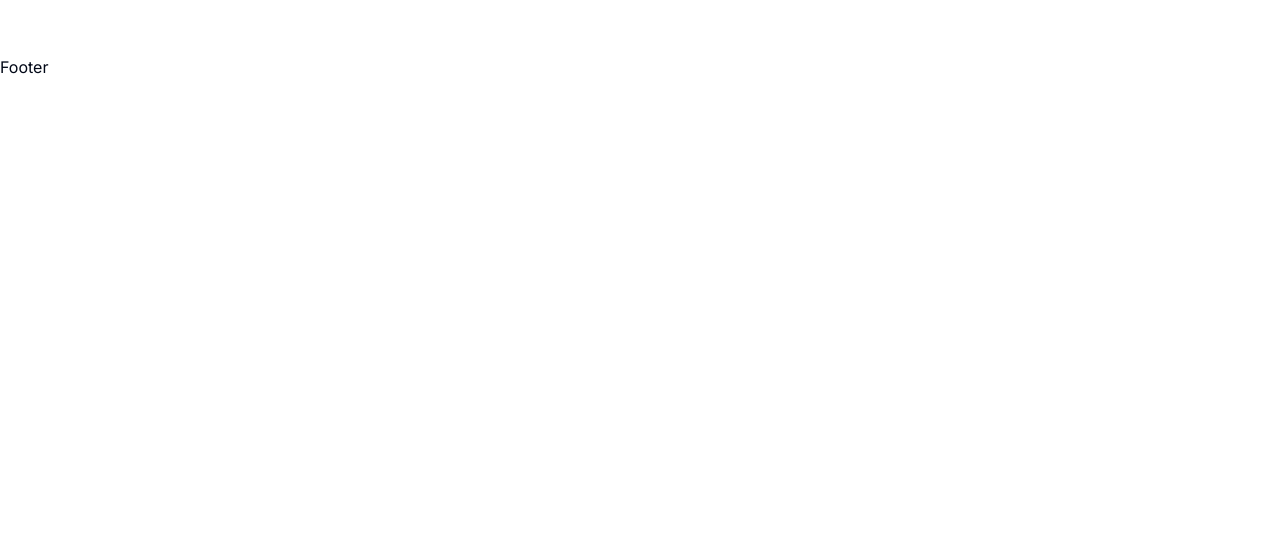
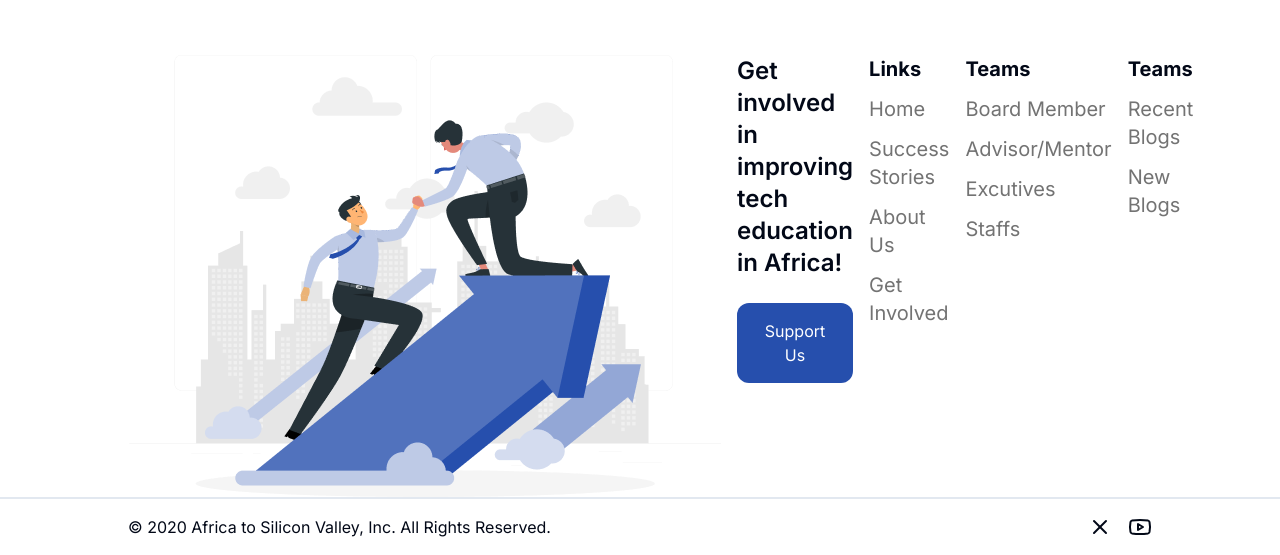
Before and after one commit to kiyakebe/blog-ui-nextjs, a Next.js app: page / in a window 1280 px wide. Shown: the part 825-1380 px from the top of the page. Before the commit the page ends 904 px from the top, so only its background shows below. Built offline with nearby package versions, Linux system fonts and the light colour scheme.

Commit message:
finished: footer

```diff
--- /dev/null
+++ b/src/components/common/footer/Blogs.tsx
@@ -0,0 +1,18 @@
+import React from "react";
+
+const blogs: string[] = ["Recent Blogs", "New Blogs"];
+
+const Blogs = () => {
+  return (
+    <div>
+      <h3 className="font-bold text-xl">Teams</h3>
+      {blogs.map((blog) => (
+        <p className="text-textcolor text-xl my-3" key={blog}>
+          {blog}
+        </p>
+      ))}
+    </div>
+  );
+};
+
+export default Blogs;
--- /dev/null
+++ b/src/components/common/footer/CopyRight.tsx
@@ -0,0 +1,16 @@
+import { X, Youtube } from "lucide-react"
+
+const CopyRight = () => {
+  return (
+    <div className="flex justify-between border-t-2 py-4 md:px-16 lg:px-32">
+        <p> &copy; 2020 Africa to Silicon Valley, Inc. All Rights Reserved. </p>
+        <div className="flex space-x-4">
+            <X />
+            <Youtube />
+
+        </div>
+    </div>
+  )
+}
+
+export default CopyRight
--- a/src/components/common/footer/Footer.tsx
+++ b/src/components/common/footer/Footer.tsx
@@ -1,10 +1,22 @@
+import Blogs from "./Blogs";
+import CopyRight from "./CopyRight";
+import GetInvolved from "./GetInvolved";
+import Links from "./Links";
+import Teams from "./Teams";
 
 const Footer = () => {
   return (
-    <div>
-        Footer
+    <>
+    <div className="flex justify-between space-x-4 px-3 md:px-16 lg:px-32">
+      <img src="assets/footer-img.png" alt="Footer Image" />
+      <GetInvolved />
+      <Links />
+      <Teams />
+      <Blogs />
     </div>
-  )
-}
+    <CopyRight />
+    </>
+  );
+};
 
-export default Footer
+export default Footer;
--- /dev/null
+++ b/src/components/common/footer/GetInvolved.tsx
@@ -0,0 +1,15 @@
+import React from "react";
+
+const GetInvolved = () => {
+  return (
+    <div className="mb-8">
+      <h2 className="text-2xl font-semibold mb-6">Get involved in improving tech <br /> education in Africa! </h2>
+      <button className="bg-basecolor text-white rounded-xl flex p-4 px-6">
+        {" "}
+        Support Us
+      </button>
+    </div>
+  );
+};
+
+export default GetInvolved;
--- /dev/null
+++ b/src/components/common/footer/Links.tsx
@@ -0,0 +1,16 @@
+import React from "react";
+
+const links: string[] = ["Home", "Success Stories", "About Us", "Get Involved"];
+
+const Links = () => {
+  return (
+    <div>
+      <h3 className="font-bold text-xl">Links</h3>
+      {links.map((link) => (
+        <p className="text-textcolor text-xl my-3" key={link}>{link}</p>
+      ))}
+    </div>
+  );
+};
+
+export default Links;
--- /dev/null
+++ b/src/components/common/footer/Teams.tsx
@@ -0,0 +1,16 @@
+import React from "react";
+
+const teams: string[] = ["Board Member", "Advisor/Mentor", "Excutives", "Staffs"];
+
+const Teams = () => {
+  return (
+    <div>
+      <h3 className="font-bold text-xl">Teams</h3>
+      {teams.map((team) => (
+        <p className="text-textcolor text-xl my-3" key={team}>{team}</p>
+      ))}
+    </div>
+  );
+};
+
+export default Teams;
--- a/src/components/common/header/Header.tsx
+++ b/src/components/common/header/Header.tsx
@@ -11,7 +11,7 @@ import Image from "next/image";
 
 const Header = () => {
   return (
-    <header className="flex justify-center h-20 w-full shrink-0 items-center px-4 md:px-6">
+    <header className="flex justify-between h-20 w-full shrink-0 items-center px-4 md:px-6  py-4">
       <Sheet>
         <SheetTrigger asChild>
           <Button variant="outline" size="icon" className="lg:hidden">
@@ -136,7 +136,7 @@ const Header = () => {
         </NavigationMenuList>
       </NavigationMenu>
 
-      <div className="ml-auto flex gap-2">
+      <div className="flex gap-2">
         <Button className="font-bold bg-slate-50 text-black">Login</Button>
         <Button className="bg-basecolor text-white">Donate</Button>
       </div>
```
Also changed, not shown: public/assets/footer-img.png (added).
